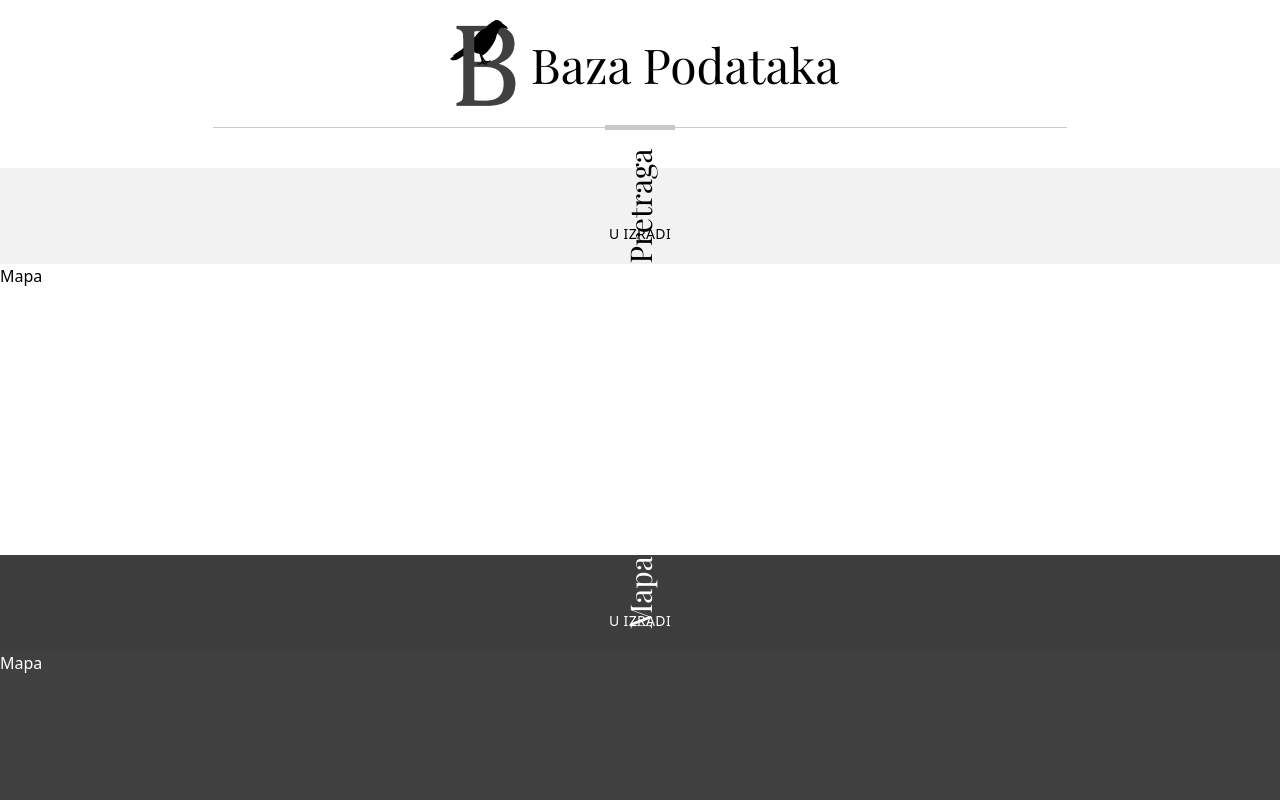
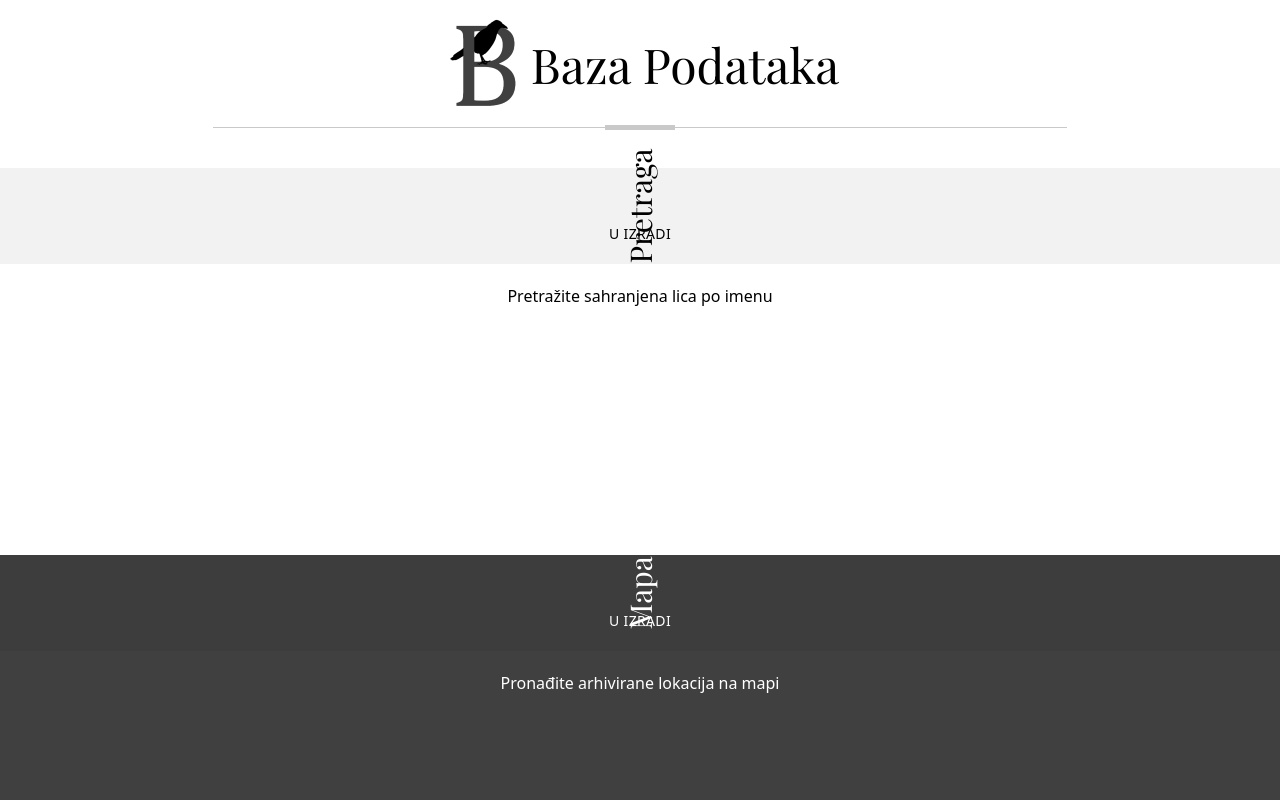
Before and after one commit to bVNyDUKE/vecnost-baza, a Next.js app: page / in a window 1280 px wide. Shown: the top 800 px of the page. Built offline with nearby package versions, Linux system fonts and the light colour scheme.

Commit message:
add section data and mapping

```diff
--- a/components/Section.js
+++ b/components/Section.js
@@ -1,5 +1,5 @@
-const Section = ({ title, subtitle, color = "light", children }) => {
-  const colors = {
+const Section = ({ title, subtitle, color = "light", content, link }) => {
+  const styles = {
     light: {
       header: "bg-[#f2f2f2]",
       content: "bg-[#ffffff]",
@@ -13,8 +13,8 @@ const Section = ({ title, subtitle, color = "light", children }) => {
   };
 
   return (
-    <section className={`${colors[color].text}`}>
-      <div className={`text-center py-5 ${colors[color].header}`}>
+    <section className={`${styles[color].text}`}>
+      <div className={`text-center py-5 ${styles[color].header}`}>
         <div className="md:transform md:-rotate-90 md:origin-center md:font-bold md:top-32">
           <h2 className="font-serif text-3xl font-[400]">{title}</h2>
         </div>
@@ -22,7 +22,9 @@ const Section = ({ title, subtitle, color = "light", children }) => {
           {subtitle}
         </div>
       </div>
-      <div className={`min-h-[291px] ${colors[color].content}`}>{children}</div>
+      <div className={`p-5 space-y-10 min-h-[291px] ${styles[color].content}`}>
+        <div className="text-center">{content}</div>
+      </div>
     </section>
   );
 };
--- a/pages/index.js
+++ b/pages/index.js
@@ -1,6 +1,27 @@
 import Head from "next/head";
 import NavBar from "../components/NavBar";
 import Section from "../components/Section";
+
+const data = [
+  {
+    title: "Pretraga",
+    subtitle: "U izradi",
+    content: "Pretražite sahranjena lica po imenu",
+    link: "Pretraga",
+  },
+  {
+    title: "Mapa",
+    subtitle: "U izradi",
+    content: "Pronađite arhivirane lokacija na mapi",
+    link: "",
+  },
+  {
+    title: "Indeks",
+    subtitle: "U izradi",
+    content: "Indeks svih arhiviranih lokacija",
+    link: "",
+  },
+];
 
 export default function Home() {
   return (
@@ -10,13 +31,13 @@ export default function Home() {
       </Head>
       <NavBar />
       <main>
-        <Section title="Pretraga" subtitle="U izradi">
-          <h2>Mapa</h2>
-        </Section>
-        <Section title="Mapa" color="dark" subtitle="U izradi">
-          <h2>Mapa</h2>
-        </Section>
-        <Section title="Indeks" subtitle="U izradi" />
+        {data.map((section, index) => (
+          <Section
+            key={index}
+            {...section}
+            color={index % 2 === 0 ? "light" : "dark"}
+          />
+        ))}
       </main>
     </div>
   );
```
